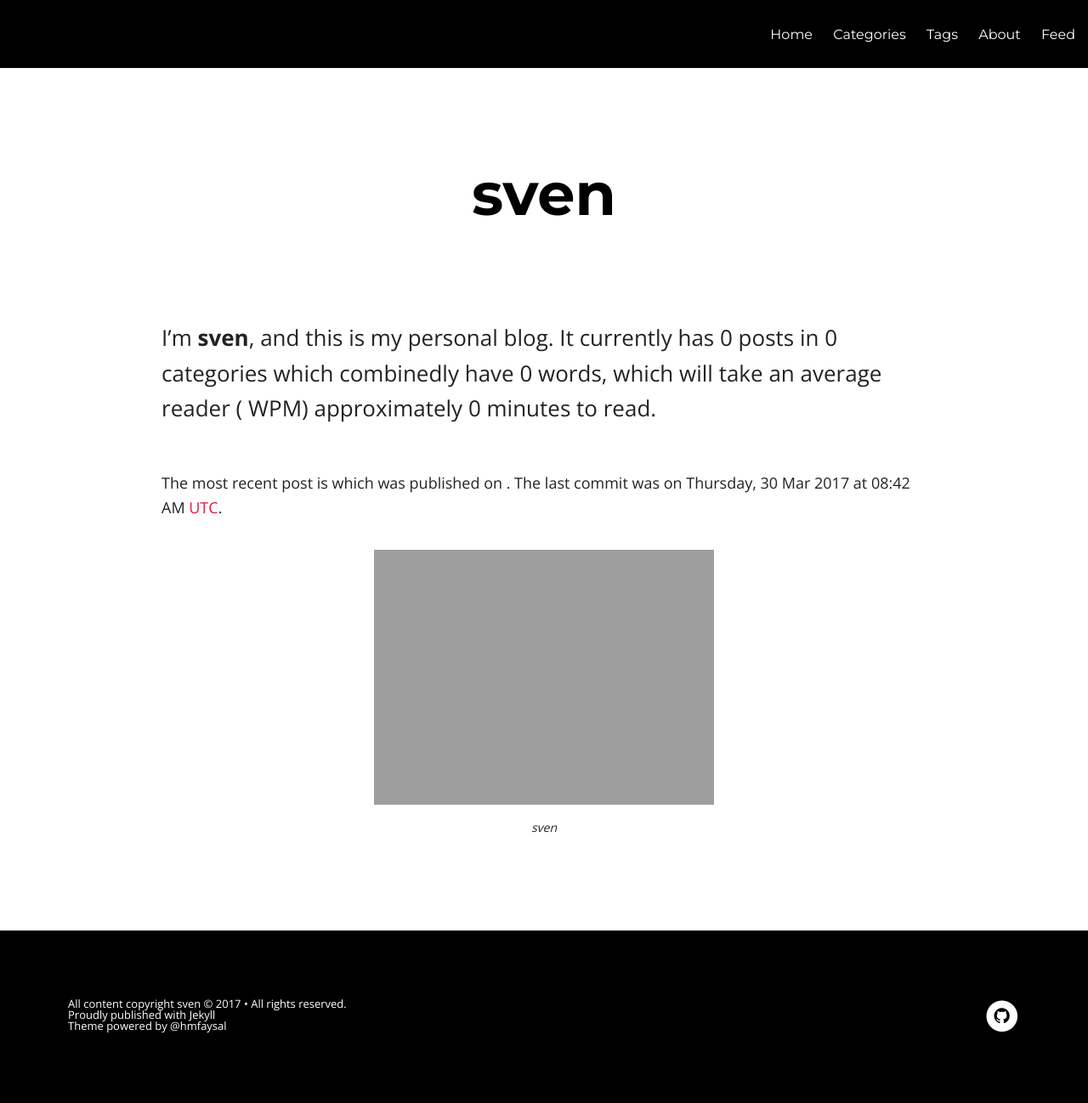
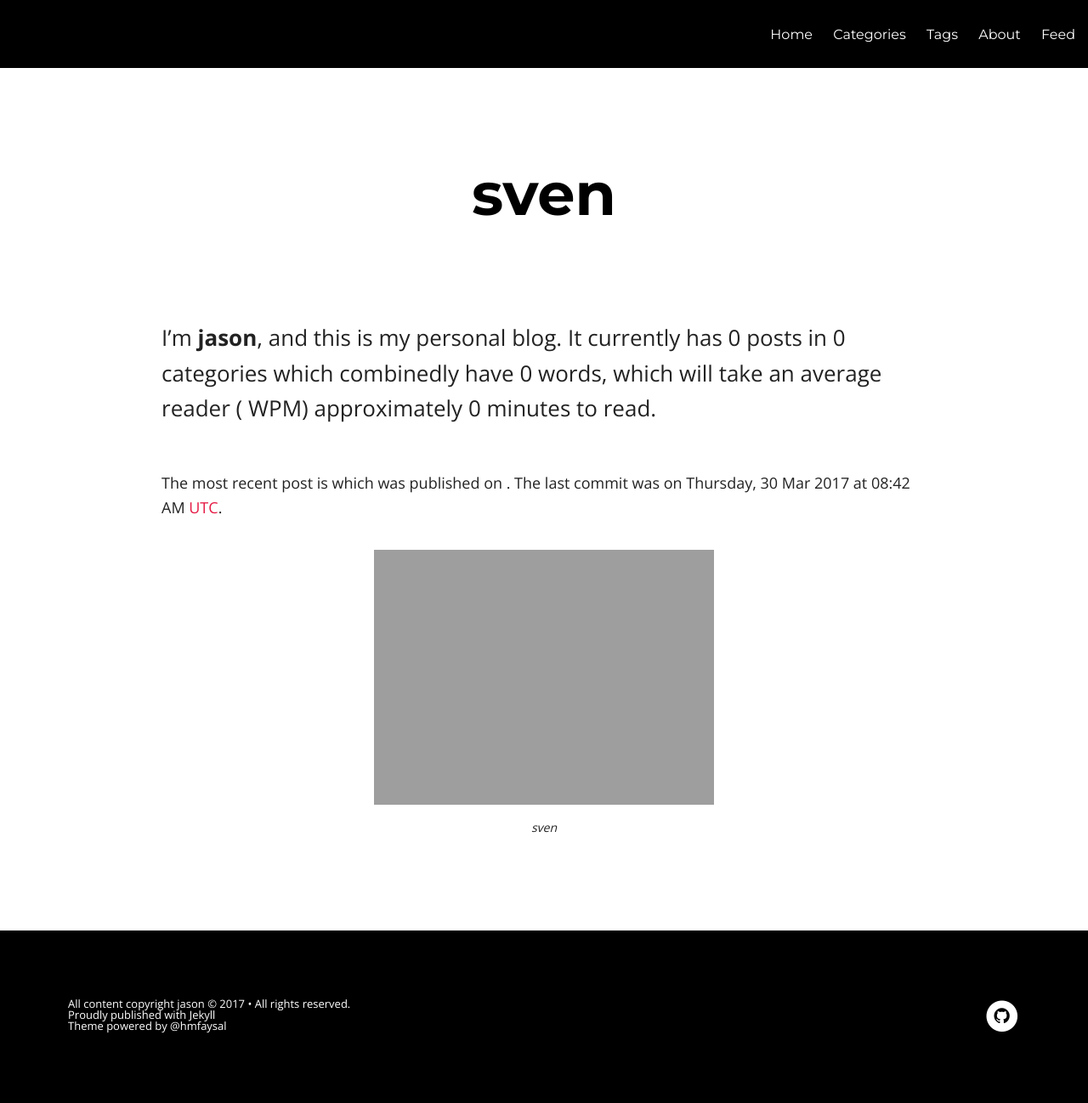
Before and after one commit to jsno9/hello-world, a Jekyll site: the page built from about.md, in a window 1280 px wide. Shown: the whole page at 85% size. Built offline with Jekyll 4.4.1, drawn with Linux system fonts in a browser that asks for light colours; nearby versions of some CDN libraries.

Commit message:
modified:   _config.yml 	modified:   about.md

```diff
--- a/_config.yml
+++ b/_config.yml
@@ -11,15 +11,15 @@ url:              ""
 
 # Owner/author information
 owner:
-  name:           sven
+  name:           jason
   avatar:         sven.jpg
-  email:          lishiwen4@gmail.com
+  email:          jsno9@163.com
   # Use the coder's toolbox at http://coderstoolbox.net/string/#!encoding=xml&action=encode&charset=us_ascii to encode your description into XML string
   description:   实迷途其未远，觉今是而昨非
   # Social networking links used in footer. Update and remove as you like.
   #twitter:
   #facebook:
-  github:         lishiwen4
+  github:         jsno9
   # instagram:
   # renren:
   #weibo:
@@ -74,8 +74,8 @@ kramdown:
 
 prose:
   rooturl: '_posts'
-  siteurl: 'http://lishiwen4.github.io/Notepad/'
-  relativeLinks: 'http://lishiwen4.github.io/Notepad/links.jsonp'
+  siteurl: 'http://jsno9.github.io/Notepad/'
+  relativeLinks: 'http://jsno9.github.io/Notepad/links.jsonp'
   media: 'images'
   metadata:
     _posts:
--- a/about.md
+++ b/about.md
@@ -22,7 +22,7 @@ chart: true
 {% endfor %}
 
 
-I'm **sven**, and this is my personal blog. It currently has {{ site.posts | size }} posts in {{ site.categories | size }} categories which combinedly have {{ total_words }} words, which will take an average reader ({{ site.wpm }} WPM) approximately <span class="time">{{ total_readtime }}</span> minutes to read.
+I'm **jason**, and this is my personal blog. It currently has {{ site.posts | size }} posts in {{ site.categories | size }} categories which combinedly have {{ total_words }} words, which will take an average reader ({{ site.wpm }} WPM) approximately <span class="time">{{ total_readtime }}</span> minutes to read.
 
 {% if featuredcount != 0 %}There are <a href="{{ site.url }}/featured">{{ featuredcount }} featured posts</a>, you should definitely check those out.{% endif %} The most recent post is {% for post in site.posts limit:1 %}{% if post.description %}<a href="{{ site.url }}{{ post.url }}" title="{{ post.description }}">"{{ post.title }}"</a>{% else %}<a href="{{ site.url }}{{ post.url }}" title="{{ post.description }}" title="Read more about {{ post.title }}">"{{ post.title }}"</a>{% endif %}{% endfor %} which was published on {% for post in site.posts limit:1 %}{% assign modifiedtime = post.modified | date: "%Y%m%d" %}{% assign posttime = post.date | date: "%Y%m%d" %}<time datetime="{{ post.date | date_to_xmlschema }}" class="post-time">{{ post.date | date: "%d %b %Y" }}</time>{% if post.modified %}{% if modifiedtime != posttime %} and last modified on <time datetime="{{ post.modified | date: "%Y-%m-%d" }}" itemprop="dateModified">{{ post.modified | date: "%d %b %Y" }}</time>{% endif %}{% endif %}{% endfor %}. The last commit was on {{ site.time | date: "%A, %d %b %Y" }} at {{ site.time | date: "%I:%M %p" }} [UTC](http://en.wikipedia.org/wiki/Coordinated_Universal_Time "Temps Universel Coordonné").
 
```
